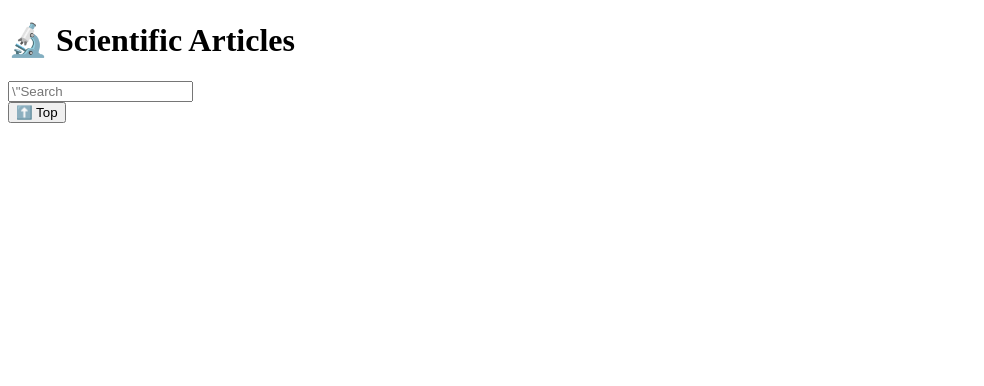
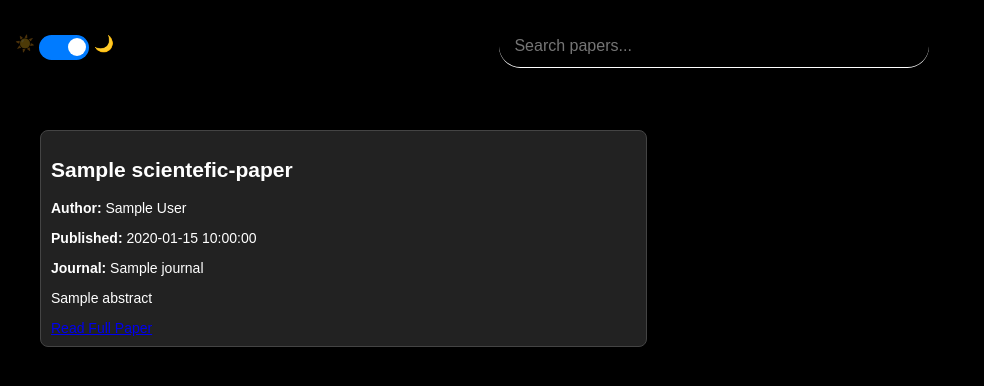
Before and after one commit to Ashmaawyy/the-collector-series, a Flask app: page / in a window 1280 px wide. Shown: the top 386 px of the page, without its empty margins (0-984 px from the left). Run offline with Flask 3, Linux system fonts and the light colour scheme; a database or web service that is not in the repository returns one stand-in record (values such as "Sample title"); data that the repository does not hold is empty; some libraries are stand-ins or nearby versions.

Commit message:
feat: enhance scientific collector UI with theme toggle, improved layout, and updated search functionality ; )

```diff
--- a/the-scientefic-collector/app/app.py
+++ b/the-scientefic-collector/app/app.py
@@ -1,113 +1,106 @@
 from flask import Flask, render_template, request, jsonify
 from pymongo import MongoClient
 from apscheduler.schedulers.background import BackgroundScheduler
-import requests
 import datetime
+from scholarly import scholarly
 
 app = Flask(__name__)
 
 # MongoDB Setup
 client = MongoClient("mongodb://localhost:27017/")
 db = client["the-scientefic-collector"]
-news_collection = db["scientefic-collection"]
+papers_collection = db["scientefic-papers"]
 
-def fetch_and_store_news():
-    api_url = "https://newsapi.org/v2/top-headlines?country=us&apiKey=1f44150911944ca9bb27320681169afc"
-    response = requests.get(api_url)
-
-    if response.status_code == 200:
-        articles = response.json().get("articles", [])
-        for article in articles:
-            if not news_collection.find_one({"title": article["title"]}):
-                news_collection.insert_one({
-                    "title": article["title"],
-                    "source": article["source"]["name"],
-                    "author": article.get("author", "N/A"),
-                    "publishedAt": article.get("publishedAt", datetime.datetime.now()),
-                    "url": article["url"],
-                    "urlToImage": article.get("urlToImage", ""),
-                    "category": "General"
-                })
-        print("News Updated!")
-    else:
-        print("Failed to fetch news.")
+def fetch_and_store_papers():
+    search_query = scholarly.search_pubs("scientific papers")
+    for paper in search_query:
+        paper_data = scholarly.fill(paper)
+        if not papers_collection.find_one({"title": paper_data["bib"]["title"]}):
+            papers_collection.insert_one({
+                "title": paper_data["bib"]["title"],
+                "author": paper_data["bib"].get("author", "N/A"),
+                "publishedAt": paper_data["bib"].get("pub_year", datetime.datetime.now().year),
+                "url": paper_data.get("eprint_url", ""),
+                "abstract": paper_data["bib"].get("abstract", ""),
+                "journal": paper_data["bib"].get("journal", "N/A")
+            })
+    print("Papers Updated!")
 
 # Scheduler
 scheduler = BackgroundScheduler()
-scheduler.add_job(fetch_and_store_news, "interval", minutes=5)
+scheduler.add_job(fetch_and_store_papers, "interval", minutes=60)
 scheduler.start()
 
 @app.route('/')
 def index():
     page = request.args.get("page", 1, type=int)
     per_page = 5
-    total_count = news_collection.count_documents({})
+    total_count = papers_collection.count_documents({})
     total_pages = (total_count + per_page - 1) // per_page
 
-    news = list(news_collection.find().sort("publishedAt", -1).skip((page - 1) * per_page).limit(per_page))
+    papers = list(papers_collection.find().sort("publishedAt", -1).skip((page - 1) * per_page).limit(per_page))
 
-    return render_template("index.html", news=news, page=page, total_pages=total_pages)
+    return render_template("index.html", papers=papers, page=page, total_pages=total_pages)
 
-@app.route('/update_news', methods=['GET'])
-def update_news():
-    fetch_and_store_news()
-    return jsonify({"status": "success", "message": "News updated!"})
+@app.route('/update_papers', methods=['GET'])
+def update_papers():
+    fetch_and_store_papers()
+    return jsonify({"status": "success", "message": "Papers updated!"})
 
-@app.route('/load_latest_news')
-def load_latest_news():
-    latest_news = list(news_collection.find().sort("publishedAt", -1).limit(5))
+@app.route('/load_latest_papers')
+def load_latest_papers():
+    latest_papers = list(papers_collection.find().sort("publishedAt", -1).limit(5))
 
-    news_data = [
+    papers_data = [
         {
             "title": item["title"],
-            "source": item["source"],
             "author": item.get("author", "N/A"),
-            "publishedAt": item["publishedAt"] if isinstance(item["publishedAt"], str) else item["publishedAt"].strftime("%Y-%m-%d %H:%M:%S"),
+            "publishedAt": item["publishedAt"],
             "url": item["url"],
-            "urlToImage": item.get("urlToImage", "")
-        } for item in latest_news
+            "abstract": item.get("abstract", ""),
+            "journal": item.get("journal", "N/A")
+        } for item in latest_papers
     ]
 
-    return jsonify({"news": news_data})
-@app.route('/load_more_news')
+    return jsonify({"papers": papers_data})
 
-def load_more_news():
+@app.route('/load_more_papers')
+def load_more_papers():
     page = request.args.get("page", 1, type=int)
-    per_page = 10  # Load more news per scroll
+    per_page = 10  # Load more papers per scroll
 
-    # Correctly skip older news to get new ones
-    news = list(news_collection.find().sort("publishedAt", -1).skip((page - 1) * per_page).limit(per_page))
+    papers = list(papers_collection.find().sort("publishedAt", -1).skip((page - 1) * per_page).limit(per_page))
 
-    news_data = [
+    papers_data = [
         {
             "title": item["title"],
-            "source": item["source"],
             "author": item.get("author", "N/A"),
-            "publishedAt": item["publishedAt"] if isinstance(item["publishedAt"], str) else item["publishedAt"].strftime("%Y-%m-%d %H:%M:%S"),
+            "publishedAt": item["publishedAt"],
             "url": item["url"],
-            "urlToImage": item.get("urlToImage", "")
-        } for item in news
+            "abstract": item.get("abstract", ""),
+            "journal": item.get("journal", "N/A")
+        } for item in papers
     ]
 
-    return jsonify({"news": news_data, "page": page})
+    return jsonify({"papers": papers_data, "page": page})
 
-@app.route('/search_news')
-def search_news():
+@app.route('/search_papers')
+def search_papers():
     query = request.args.get("q", "").lower()
-    news = list(news_collection.find({"title": {"$regex": query, "$options": "i"}}).limit(10))
+    papers = list(papers_collection.find({"title": {"$regex": query, "$options": "i"}}).limit(10))
 
-    news_data = [
+    papers_data = [
         {
             "title": item["title"],
-            "source": item["source"],
             "author": item.get("author", "N/A"),
             "publishedAt": item.get("publishedAt", ""),
             "url": item["url"],
-            "urlToImage": item.get("urlToImage", "")
-        } for item in news
+            "abstract": item.get("abstract", ""),
+            "journal": item.get("journal", "N/A")
+        } for item in papers
     ]
 
-    return jsonify({"news": news_data})
+    return jsonify({"papers": papers_data})
 
 if __name__ == "__main__":
     app.run(debug=True)
--- a/the-scientefic-collector/app/static/script.js
+++ b/the-scientefic-collector/app/static/script.js
@@ -6,7 +6,6 @@ document.addEventListener("DOMContentLoaded", function () {
     const sunIcon = document.querySelector(".sun");
     const searchInput = document.getElementById("search-input");
     const header = document.querySelector("header");
-    const searchContainer = document.querySelector(".search-container");
 
     function applyTheme(theme) {
         if (theme === "dark") {
@@ -39,23 +38,24 @@ document.addEventListener("DOMContentLoaded", function () {
     function performSearch() {
         const query = searchInput.value.trim();
         if (query !== "") {
-            fetch(`/search_news?q=${query}`)
+            fetch(`/search_papers?q=${query}`)
                 .then(response => response.json())
                 .then(data => {
-                    const newsContainer = document.getElementById("news-container");
-                    newsContainer.innerHTML = "";
+                    const papersContainer = document.getElementById("papers-container");
+                    papersContainer.innerHTML = "";
 
-                    data.news.forEach(article => {
-                        const newsCard = document.createElement("div");
-                        newsCard.classList.add("news-card", "small-news");
-                        newsCard.innerHTML = `
-                            <h2>${article.title}</h2>
-                            <p><strong>Source:</strong> ${article.source} | <strong>Author:</strong> ${article.author}</p>
-                            <p><strong>Published:</strong> ${article.publishedAt}</p>
-                            <img src="${article.urlToImage}" alt="News Image" class="news-image small-news-image">
-                            <p><a href="${article.url}" target="_blank">Read Full Article</a></p>
+                    data.papers.forEach(paper => {
+                        const paperCard = document.createElement("div");
+                        paperCard.classList.add("paper-card", "small-paper");
+                        paperCard.innerHTML = `
+                            <h2>${paper.title}</h2>
+                            <p><strong>Author:</strong> ${paper.author}</p>
+                            <p><strong>Published:</strong> ${paper.publishedAt}</p>
+                            <p><strong>Journal:</strong> ${paper.journal}</p>
+                            <p>${paper.abstract}</p>
+                            <a href="${paper.url}" target="_blank">Read Full Paper</a>
                         `;
-                        newsContainer.appendChild(newsCard);
+                        papersContainer.appendChild(paperCard);
                     });
                 });
         }
@@ -70,30 +70,31 @@ document.addEventListener("DOMContentLoaded", function () {
     let page = 1;
     let loading = false;
 
-    async function loadMoreNews() {
+    async function loadMorePapers() {
         if (loading) return;
         loading = true;
 
-        const response = await fetch(`/load_more_news?page=${page}`);
+        const response = await fetch(`/load_more_papers?page=${page}`);
         const data = await response.json();
 
-        if (data.news.length > 0) {
-            const newsContainer = document.getElementById("news-container");
-            data.news.forEach(article => {
-                const newsCard = document.createElement("div");
-                newsCard.classList.add("news-card", "small-news");
-                newsCard.style.opacity = "0";
+        if (data.papers.length > 0) {
+            const papersContainer = document.getElementById("papers-container");
+            data.papers.forEach(paper => {
+                const paperCard = document.createElement("div");
+                paperCard.classList.add("paper-card", "small-paper");
+                paperCard.style.opacity = "0";
 
-                newsCard.innerHTML = `
-                    <h2>${article.title}</h2>
-                    <p><strong>Source:</strong> ${article.source} | <strong>Author:</strong> ${article.author}</p>
-                    <p><strong>Published:</strong> ${article.publishedAt}</p>
-                    <img src="${article.urlToImage}" alt="News Image" class="news-image small-news-image">
-                    <p><a href="${article.url}" target="_blank">Read Full Article</a></p>
+                paperCard.innerHTML = `
+                    <h2>${paper.title}</h2>
+                    <p><strong>Author:</strong> ${paper.author}</p>
+                    <p><strong>Published:</strong> ${paper.publishedAt}</p>
+                    <p><strong>Journal:</strong> ${paper.journal}</p>
+                    <p>${paper.abstract}</p>
+                    <a href="${paper.url}" target="_blank">Read Full Paper</a>
                 `;
 
-                newsContainer.appendChild(newsCard);
-                setTimeout(() => newsCard.style.opacity = "1", 200);
+                papersContainer.appendChild(paperCard);
+                setTimeout(() => paperCard.style.opacity = "1", 200);
             });
 
             page++;
@@ -103,7 +104,7 @@ document.addEventListener("DOMContentLoaded", function () {
 
     window.addEventListener("scroll", function () {
         if (window.innerHeight + window.scrollY >= document.body.offsetHeight - 100) {
-            loadMoreNews();
+            loadMorePapers();
         }
 
         if (window.scrollY > 300) {
--- a/the-scientefic-collector/app/static/styles.css
+++ b/the-scientefic-collector/app/static/styles.css
@@ -1,8 +1,8 @@
 body {
     font-family: Arial, sans-serif;
-    margin: 0;
-    padding: 0;
-    background: #f4f4f4;
+    margin: 20px;
+    background-color: #f9f9f9;
+    padding-top: 70px;
 }
 
 header {
@@ -10,18 +10,159 @@ header {
     top: 0;
     left: 0;
     width: 100%;
-    background: white;
+    background-color: #f9f9f9;
+    transition: background-color 0.3s ease-in-out;
     padding: 15px;
-    box-shadow: 0 2px 5px rgba(0, 0, 0, 0.1);
+    z-index: 1000;
+    display: flex;
+    justify-content: space-between;
+    align-items: center;
+}
+
+.dark-header {
+    background-color: black;
+    color: white;
+}
+
+.search-container {
+    flex-grow: 1;
     text-align: center;
 }
 
+.theme-switch {
+    margin-right: 20px;
+}
+
+.search-container {
+    display: flex;
+    justify-content: center;
+    align-items: center;
+    margin: 10px auto;
+    position: relative;
+}
+
 .search-box {
-    width: 300px;
+    width: 400px;
+    padding: 12px 15px;
+    border: none;
+    border-radius: 25px;
+    border-bottom: 1px solid black;
+    font-size: 16px;
+    outline: none;
+    transition: background-color 0.3s ease-in-out, color 0.3s ease-in-out;
+}
+
+.dark-search {
+    background-color: black;
+    color: white;
+    border-bottom: 1px solid white;
+}
+
+.search-box:focus {
+    border-bottom: 2px solid #007bff;
+    box-shadow: 0 0 5px rgba(0, 123, 255, 0.5);
+}
+
+.paper-card {
+    border: 1px solid #ddd;
+    padding: 15px;
+    margin-bottom: 15px;
+    border-radius: 10px;
+    background-color: #fff;
+    box-shadow: 0 4px 6px rgba(0, 0, 0, 0.1);
+}
+.pagination a {
+    padding: 12px 18px;
+    border-radius: 20px;
+    background: #007bff;
+    color: white;
+    text-decoration: none;
+    font-weight: bold;
+}
+
+/* Toggle Switch */
+.switch {
+    position: relative;
+    display: inline-block;
+    width: 50px;
+    height: 25px;
+}
+
+.switch input {
+    opacity: 0;
+    width: 0;
+    height: 0;
+}
+
+.slider {
+    position: absolute;
+    cursor: pointer;
+    top: 0;
+    left: 0;
+    right: 0;
+    bottom: 0;
+    background-color: #ccc;
+    transition: 0.4s;
+    border-radius: 25px;
+}
+
+.slider:before {
+    position: absolute;
+    content: "";
+    height: 18px;
+    width: 18px;
+    left: 4px;
+    bottom: 4px;
+    background-color: white;
+    transition: 0.4s;
+    border-radius: 50%;
+}
+
+input:checked + .slider {
+    background-color: #007bff;
+}
+
+input:checked + .slider:before {
+    transform: translateX(25px);
+}
+
+.modern-button:hover {
+    background: linear-gradient(135deg, #0056b3, #003d80);
+    transform: scale(1.05);
+}
+
+.dark-mode {
+    background-color: black;
+    color: #ffffff;
+}
+
+.dark-mode .paper-card {
+    background-color: #232323;
+    border-color: #444;
+}
+
+.center-button {
+    display: block;
+    margin: 20px auto;
+}
+
+.center-pagination {
+    text-align: center;
+    margin: 20px auto;
+}
+
+.small-paper {
+    width: 100%;
+    font-size: 14px;
     padding: 10px;
-    border: 1px solid #ccc;
-    outline: none;
-    font-size: 16px;
+    border-radius: 8px;
+    background: #f9f9f9;
+    transition: opacity 0.5s ease-in-out;
+}
+
+.dark-mode .small-paper {
+    background: #222;
+    color: #fff;
 }
 
 .back-to-top {
@@ -30,8 +171,25 @@ header {
     right: 20px;
     padding: 10px 15px;
     border: none;
+    border-radius: 5px;
     background: #007bff;
     color: white;
+    font-size: 18px;
     cursor: pointer;
     display: none;
+    transition: opacity 0.3s ease-in-out;
+    z-index: 1000;
 }
+
+.back-to-top:hover {
+    background: #0056b3;
+}
+
+#papers-container {
+    display: grid;
+    grid-template-columns: repeat(auto-fill, minmax(400px, 1fr));
+    gap: 30px;
+    max-width: 1400px;
+    margin: 20px auto;
+    padding: 20px;
+}
--- a/the-scientefic-collector/app/templates/index.html
+++ b/the-scientefic-collector/app/templates/index.html
@@ -1,20 +1,43 @@
 <!DOCTYPE html>
-<html lang=\"en\">
+<html lang="en">
 <head>
-    <meta charset=\"UTF-8\">
-    <meta name=\"viewport\" content=\"width=device-width, initial-scale=1.0\">
+    <meta charset="UTF-8">
+    <meta name="viewport" content="width=device-width, initial-scale=1.0">
     <title>The Scientific Collector</title>
-    <link rel=\"stylesheet\" href=\"{{ url_for('static', filename='styles.css') }}\">
-    <script defer src=\"{{ url_for('static', filename='script.js') }}\"></script>
+    <link rel="icon" type="image/x-icon" href="{{ url_for('static', filename='favicon.ico') }}">
+    <link rel="stylesheet" href="{{ url_for('static', filename='styles.css') }}">
+    <script defer src="{{ url_for('static', filename='script.js') }}"></script>
+    <script defer src="https://kit.fontawesome.com/7b3b8f7d0d.js" crossorigin="anonymous"></script>
+    <script defer src="https://code.jquery.com/jquery-3.5.1.min.js"></script>
 </head>
+
 <body>
     <header>
-        <h1>🔬 Scientific Articles</h1>
-        <div class=\"search-container\">
-            <input type=\"text\" id=\"search-input\" class=\"search-box\" placeholder=\"Search papers...\">
+        <div class="theme-switch">
+            <span class="icon sun">☀️</span>
+            <label class="switch">
+                <input type="checkbox" id="theme-toggle">
+                <span class="slider round"></span>
+            </label>
+            <span class="icon moon">🌙</span>
+        </div>
+        <div class="search-container">
+            <input type="text" id="search-input" class="search-box" placeholder="Search papers...">
         </div>
     </header>
-    <section id=\"articles-container\"></section>
-    <button id=\"back-to-top\" class=\"back-to-top\">⬆️ Top</button>
+
+    <section id="papers-container">
+        {% for paper in papers %}
+            <div class="paper-card small-paper">
+                <h2>{{ paper.title }}</h2>
+                <p><strong>Author:</strong> {{ paper.author }}</p>
+                <p><strong>Published:</strong> {{ paper.publishedAt }}</p>
+                <p><strong>Journal:</strong> {{ paper.journal }}</p>
+                <p>{{ paper.abstract }}</p>
+                <a href="{{ paper.url }}" target="_blank">Read Full Paper</a>
+            </div>
+        {% endfor %}
+    </section>
+    <button id="back-to-top" class="back-to-top">⏫</button>
 </body>
 </html>
```
